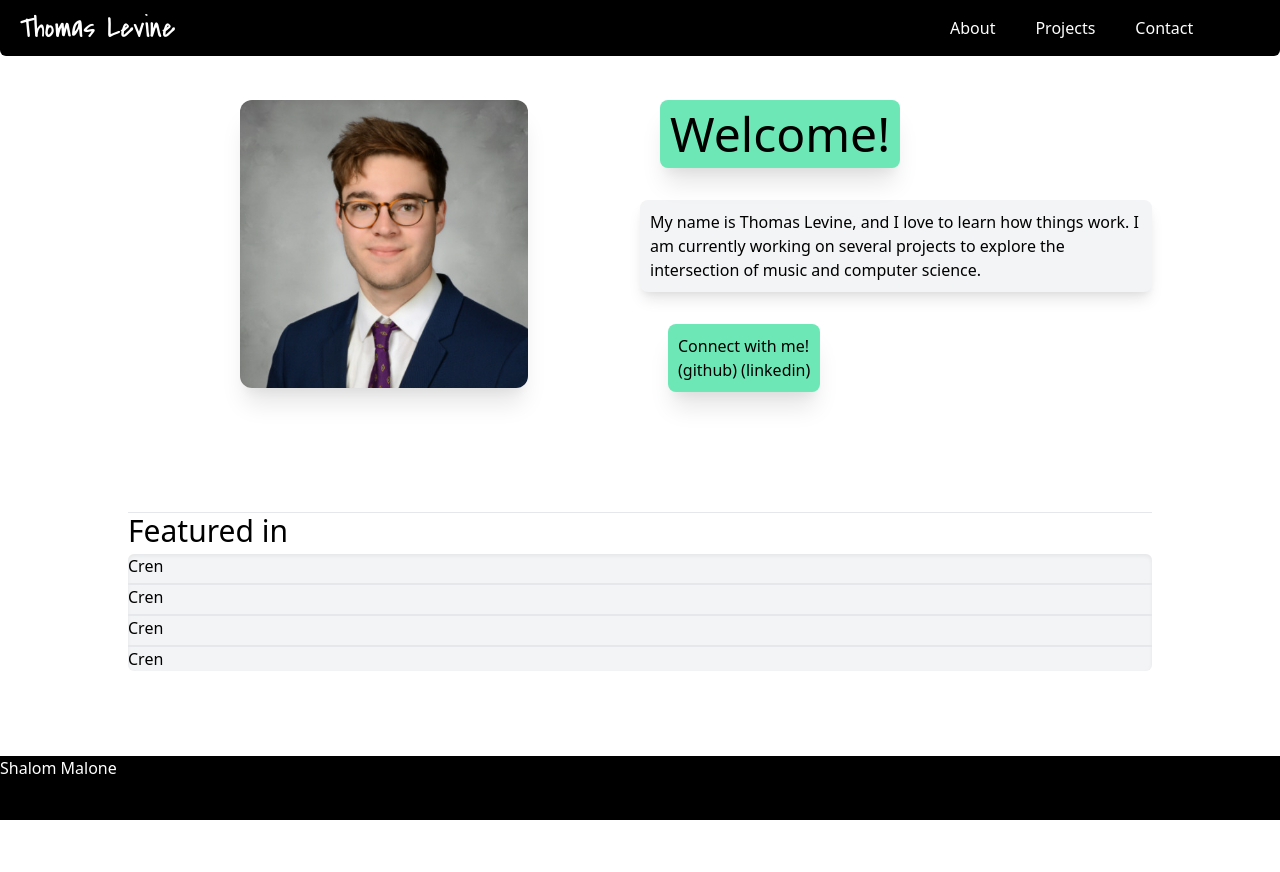
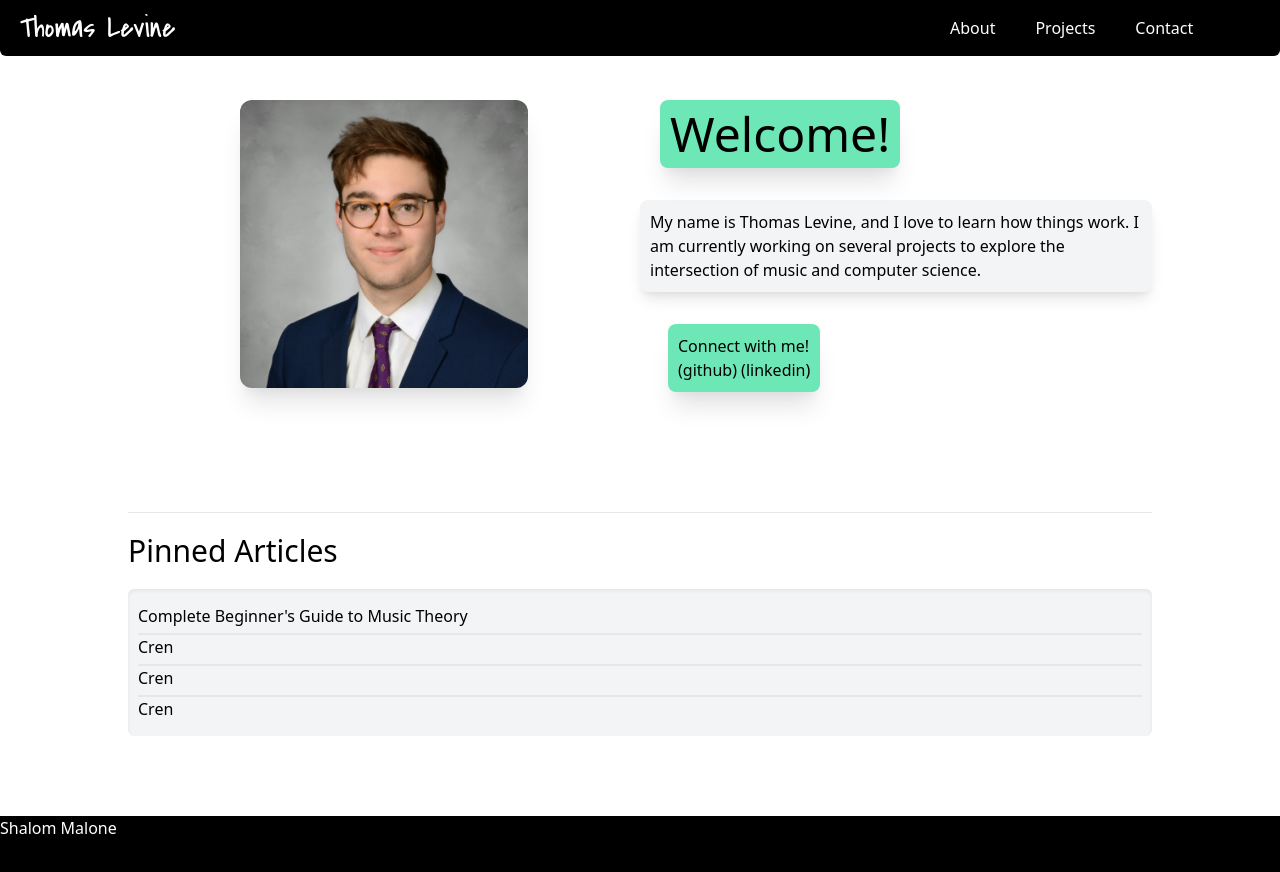
Before and after one commit to thomasl0433/thomas-website, a React (Create React App) app: page / in a window 1280 px wide. Shown: the top 872 px of the page. Before the commit the page ends 820 px from the top, so only its background shows below. Built offline with nearby package versions, Linux system fonts and the light colour scheme.

Commit message:
changed article section

```diff
--- a/public/index.html
+++ b/public/index.html
@@ -26,7 +26,7 @@
       work correctly both with client-side routing and a non-root public URL.
       Learn how to configure a non-root public URL by running `npm run build`.
     -->
-  <title>React App</title>
+  <title>Thomas Levine</title>
 </head>
 
 <body>
--- a/src/components/Landing.js
+++ b/src/components/Landing.js
@@ -1,6 +1,6 @@
 import React from "react";
 import pic from "../assets/8038_Thomas Levine_VA003FGD D.jpg";
-import './Landing.css';
+import "./Landing.css";
 
 export const Landing = () => {
   return (
@@ -16,10 +16,16 @@ export const Landing = () => {
         "
       >
         <div className="flex justify-center">
-          <img src={pic} alt="headshot" className="rounded-xl w-72 h-72 shadow-xl" />
+          <img
+            src={pic}
+            alt="headshot"
+            className="rounded-xl w-72 h-72 shadow-xl"
+          />
         </div>
         <div className="space-y-8">
-          <h1 className="shadow-xl text-5xl bg-green-300 rounded-lg w-auto inline-block p-2.5 ml-5">Welcome!</h1>
+          <h1 className="shadow-xl text-5xl bg-green-300 rounded-lg w-auto inline-block p-2.5 ml-5">
+            Welcome!
+          </h1>
           <p className="bg-gray-100 rounded-lg shadow-lg p-2.5">
             My name is Thomas Levine, and I love to learn how things work. I am
             currently working on several projects to explore the intersection of
@@ -32,11 +38,14 @@ export const Landing = () => {
         </div>
       </div>
       <div className="w-4/5 mx-auto mt-32">
-          <hr/>
-          <h1 className="text-3xl">Featured in</h1>
-          <div className="shadow-inner rounded-md bg-gray-100">
+        <hr />
+        <h1 className="mt-5 mb-5 text-3xl">Pinned Articles</h1>
+        <div className="shadow-inner rounded-md bg-gray-100 py-2.5 px-2.5">
           <ul className="divide-y-2 divide-solid">
-                <li>Cren</li>
+            <li>
+              <h3>Complete Beginner's Guide to Music Theory</h3>
+              {/* https://blog.intheloopstudio.com/complete-beginners-guide-to-music-theory?fbclid=IwAR1EuN9OvEEAAPbT5D7Pr3C4r1EnBV_njsPXsP3fZFY9Q8GLr5LyD_-UTgw */}
+            </li>
             <li>Cren</li>
             <li>Cren</li>
             <li>Cren</li>
```
Also changed, not shown: 1 other file (tests, documents, lock files or other folders). Lines whose indentation alone changed are shown as unchanged.
